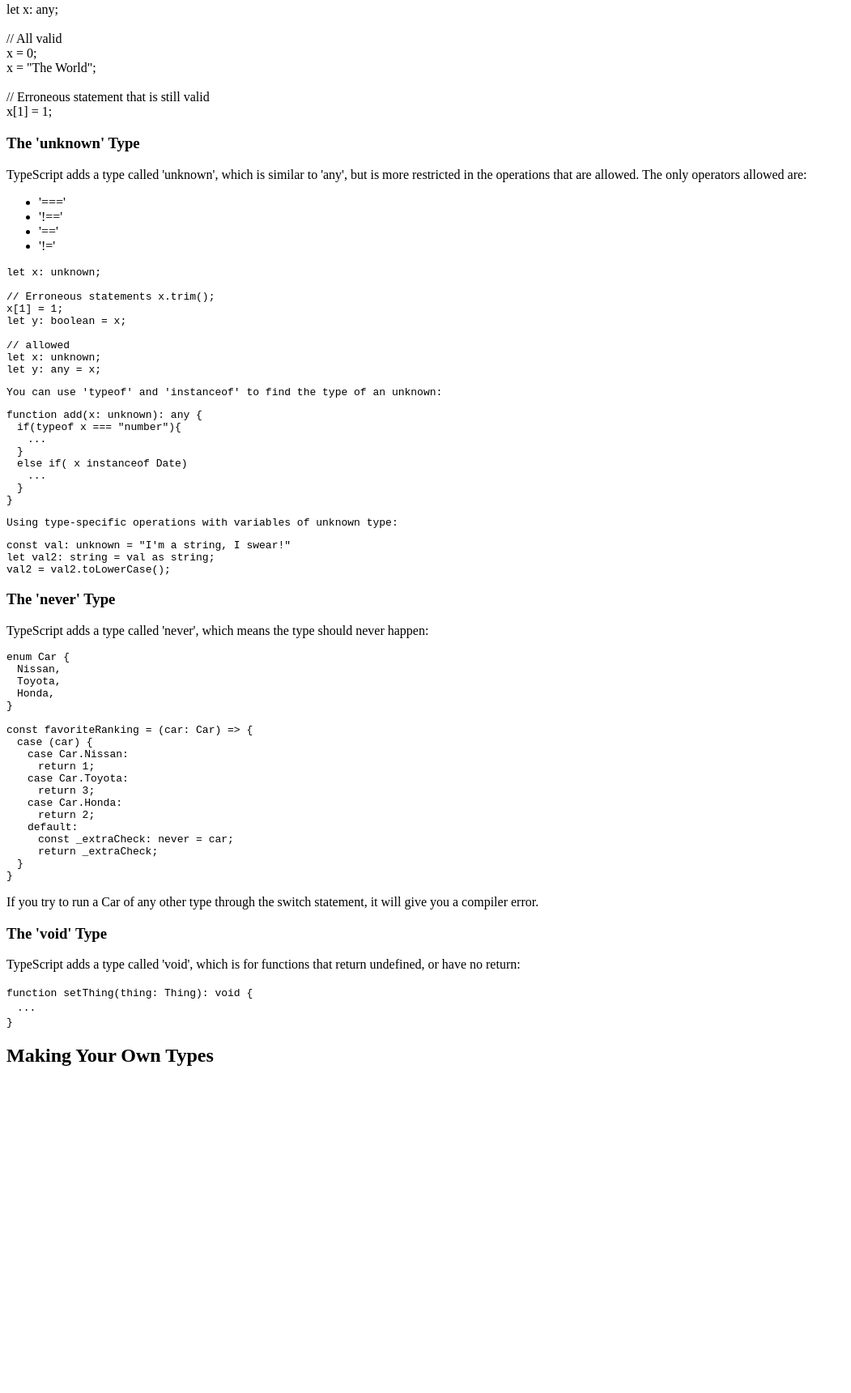
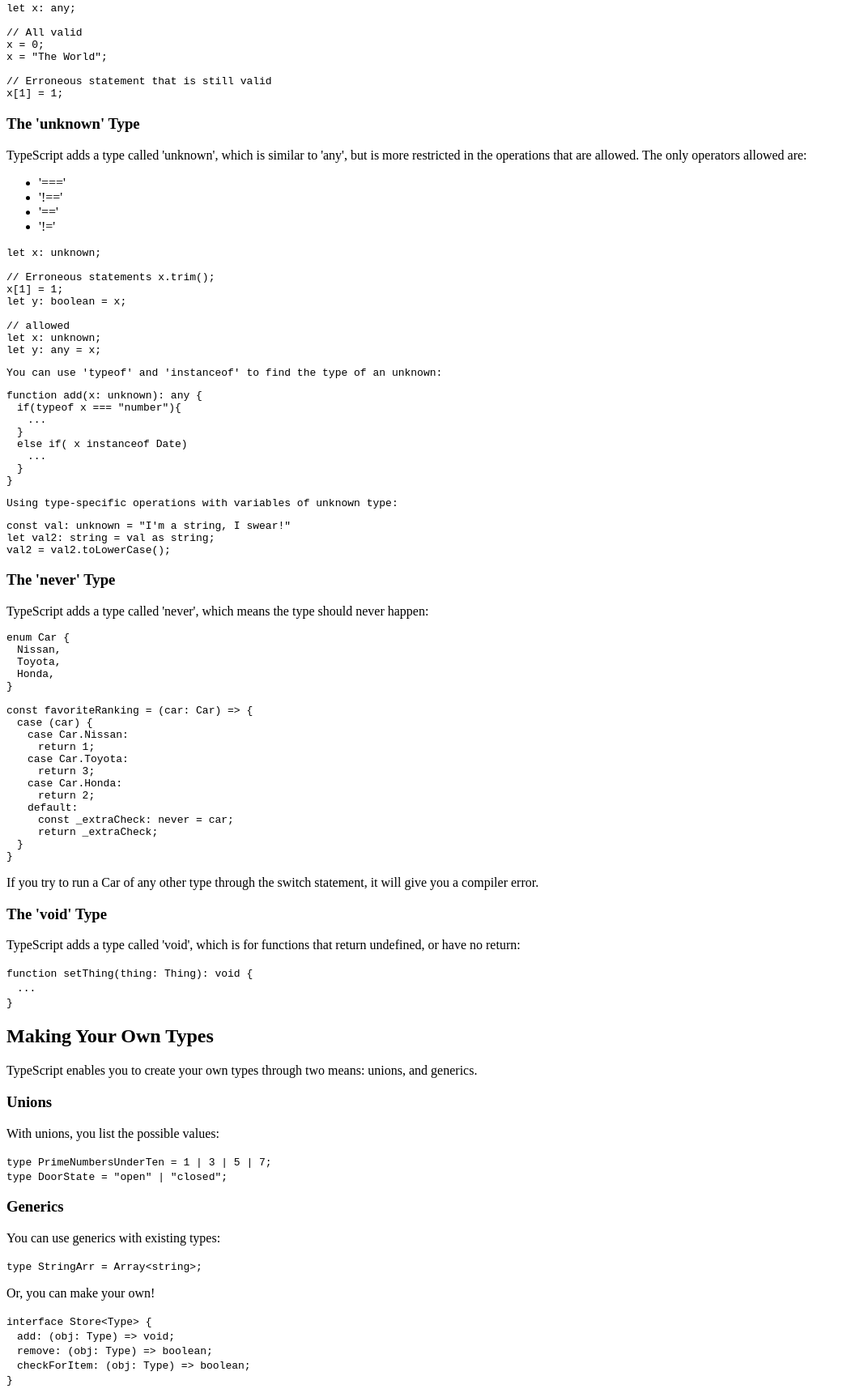
Before and after one commit to cs401-fall2022/lesson14-anthonyoffire, a plain HTML site: page index.html in a window 1280 px wide. Shown: the part 1565-3285 px from the top of the page at 81% size, without its empty margins (0-1051 px from the left). Before the commit the page ends 2902 px from the top, so only its background shows below. Drawn offline with Linux system fonts and the light colour scheme.

Commit message:
finished adding info

```diff
--- a/index.html
+++ b/index.html
@@ -113,10 +113,10 @@
   <section>
     <h2>Additional Primitives</h2>
     <p>TypeScript adds a few new primitives, in addition to the ones that already exist in JavaScript. </p>
+    <h3>The 'any' Type</h3>
     <div class="card">
-      <h3>The 'any' Type</h3>
       <p>TypeScript adds a type called 'any', which means all types are allowed:</p>
-      <div class="code">
+      <code>
         <p>
           let x: any;<br><br>
           // All valid<br>
@@ -125,8 +125,10 @@
           // Erroneous statement that is still valid<br>
           x[1] = 1;
         </p>
-      </div>
-      <h3>The 'unknown' Type</h3>
+      </code>
+    </div>
+    <h3>The 'unknown' Type</h3>
+    <div class="card">
       <p>
         TypeScript adds a type called 'unknown', which is similar to 'any',
         but is more restricted in the operations that are allowed. The only operators allowed are:
@@ -173,7 +175,9 @@
           </p>
         </div>
       </code>
-      <h3>The 'never' Type</h3>
+    </div>
+    <h3>The 'never' Type</h3>
+    <div class="card">
       <p>TypeScript adds a type called 'never', which means the type should never happen:</p>
       <code>
         <p>
@@ -197,8 +201,10 @@
             }
         </p>
       </code>
-      <p>If you try to run a Car of any other type through the switch statement, it will give you a compiler error.</p>
-      <h3>The 'void' Type</h3>
+    </div>
+    <p>If you try to run a Car of any other type through the switch statement, it will give you a compiler error.</p>
+    <h3>The 'void' Type</h3>
+    <div class="card">
       <p>
         TypeScript adds a type called 'void', which is for functions that return
         undefined, or have no return:
@@ -210,13 +216,34 @@
           </p>
         </code>
       </p>
-      <code>
-
-      </code>
     </div>
   </section>
   <section>
     <h2>Making Your Own Types</h2>
+    <p>TypeScript enables you to create your own types through two means: unions, and generics.</p>
+    <h3>Unions</h3>
+    <div class="card">
+      <p>With unions, you list the possible values:</p>
+      <code>
+        type PrimeNumbersUnderTen = 1 | 3 | 5 | 7;<br>
+        type DoorState = "open" | "closed";
+      </code>
+    </div>
+    <h3>Generics</h3>
+    <div class="card">
+      <p>You can use generics with existing types:</p>
+      <code>
+        type StringArr = Array&lt;string&gt;;<br>
+      </code>
+      <p>Or, you can make your own!</p>
+      <code>
+        interface Store&lt;Type&gt; {<br>
+          &emsp;add: (obj: Type) =&gt; void;<br>
+          &emsp;remove: (obj: Type) =&gt; boolean;<br>
+          &emsp;checkForItem: (obj: Type) =&gt; boolean;<br>
+        }<br>
+      </code>
+    </div>
   </section>
 
 </body>
```
